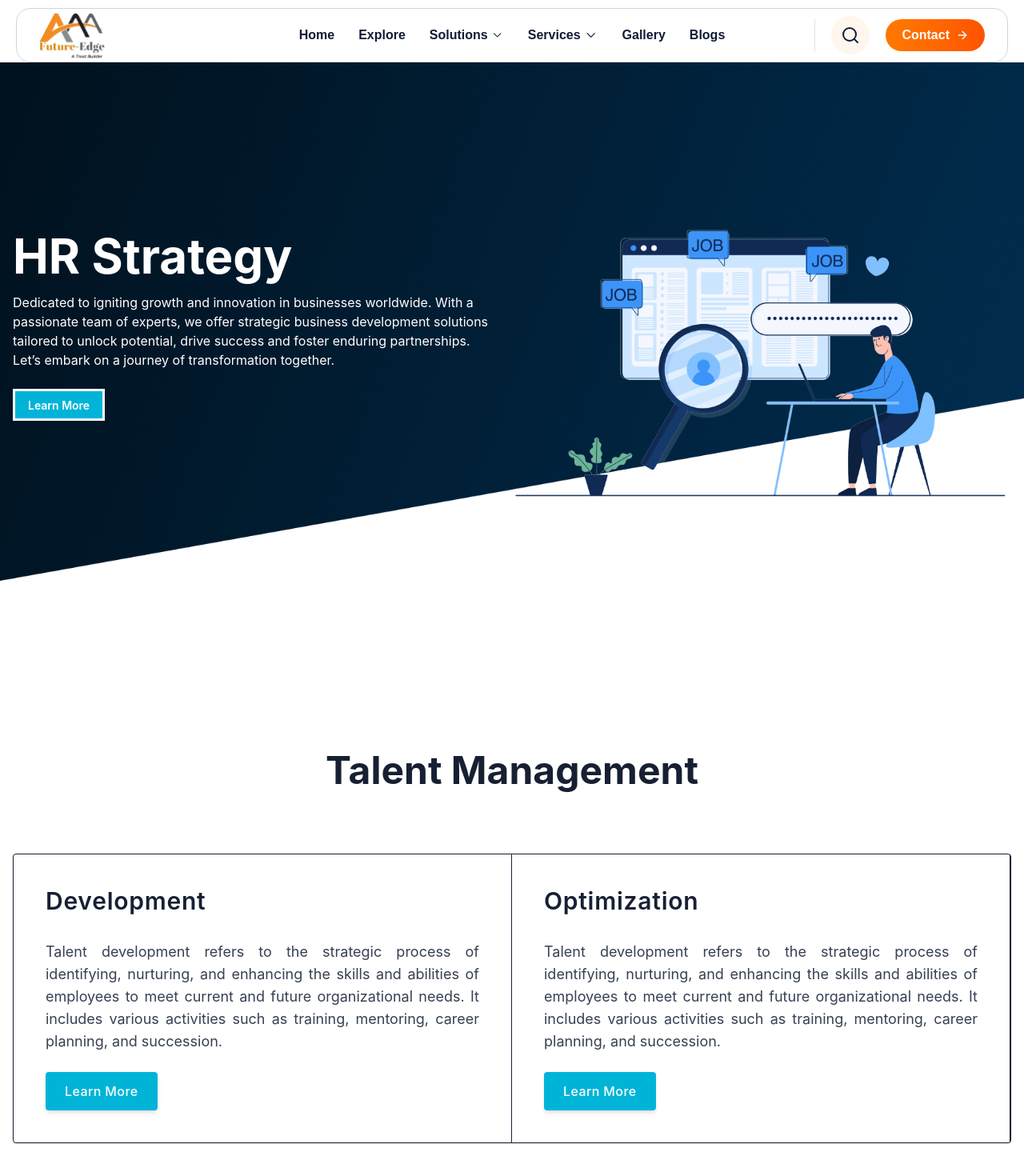
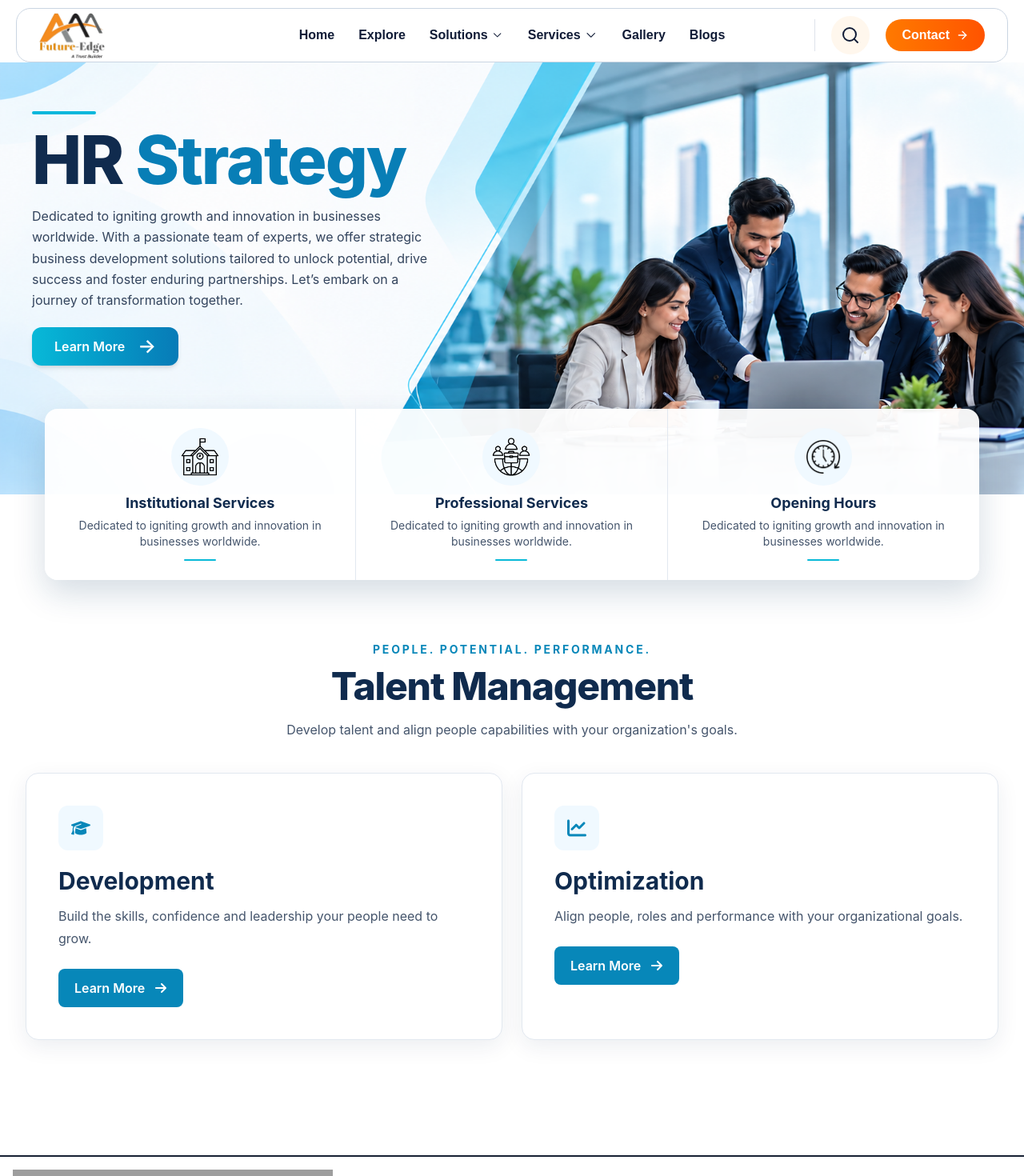
Before and after one commit to amin2305101727/AAA-Future-Edge, a Next.js app: page /hr-strategy in a window 1280 px wide. Shown: the top 1470 px of the page at 80% size. Built offline with nearby package versions, Linux system fonts and the light colour scheme; grey boxes are pictures that could not be loaded.

Commit message:
Redesign HR Strategy section with modern corporate UI

```diff
--- a/components/Others/Solutions/HR/HRBanner.tsx
+++ b/components/Others/Solutions/HR/HRBanner.tsx
@@ -1,53 +1,49 @@
-import Image from "next/image";
-import img1 from "../../../../assets/HRStratigy/img.png";
-import bannerImage from "../../../../assets/HRStratigy/HRBanner.png";
 import HRState from "./HRState";
 
 const HRBanner = () => {
   return (
-    <div className="relative isolate overflow-hidden" id="hr-strategy">
-      <div className="relative isolate">
-        <Image
-          src={bannerImage}
-          alt=""
-          fill
-          sizes="100vw"
+    <>
+      <section
+        id="hr-strategy"
+        className="relative isolate min-h-[720px] overflow-hidden bg-cover bg-center bg-no-repeat px-5 pb-8 pt-12 sm:px-8 sm:pt-16 lg:h-[540px] lg:min-h-0 lg:overflow-visible lg:px-0 lg:pb-0 lg:pt-0"
+        style={{ backgroundImage: "url('/images/HR.png')" }}
+      >
+        <div className="mx-auto flex min-h-[420px] max-w-[1200px] items-center sm:min-h-[440px] lg:min-h-[480px]">
+          <div className="max-w-[540px] lg:-translate-y-5">
+            <span
               aria-hidden="true"
-          className="pointer-events-none absolute inset-0 z-0 size-full object-cover object-center"
+              className="mb-4 block h-1 w-20 rounded-full bg-[#09b7dc]"
             />
-        <div className="relative z-10 px-4 lg:container lg:mx-auto">
-          <div className="grid lg:grid-cols-2 items-center pt-10 lg:pt-28">
-            <div className="">
-              <h5 className="mb-4 text-3xl lg:text-6xl font-bold text-white">
-                HR Strategy
-              </h5>
-              <p className="mb-6 text-white max-w-[600px]">
+            <h1 className="text-[clamp(3.2rem,6.5vw,5.5rem)] leading-[0.98] font-extrabold tracking-tight text-[#102b4e]">
+              HR <span className="text-[#087eb6]">Strategy</span>
+            </h1>
+            <p className="mt-4 max-w-[500px] text-sm leading-[1.65] text-[#33445d] sm:text-base">
               Dedicated to igniting growth and innovation in businesses
               worldwide. With a passionate team of experts, we offer strategic
-                business development solutions tailored to unlock potential,
-                drive success and foster enduring partnerships. Let’s embark on
-                a journey of transformation together.
+              business development solutions tailored to unlock potential, drive
+              success and foster enduring partnerships. Let’s embark on a
+              journey of transformation together.
             </p>
-              <button className="btn text-white bg-[#00B4D8]">
+            <a
+              href="#hr-strategy-services"
+              className="mt-5 inline-flex items-center gap-4 rounded-xl bg-gradient-to-r from-[#08b9d8] to-[#087bb7] px-7 py-3 text-base font-semibold text-white shadow-md transition hover:brightness-105 focus-visible:outline-2 focus-visible:outline-offset-4 focus-visible:outline-[#087bb7]"
+            >
               Learn More
-              </button>
-            </div>
-
-            <div className="pt-20 ">
-              <Image
-                src={img1}
-                width={img1.width}
-                height={img1.height}
-                sizes="(min-width: 1024px) 50vw, 100vw"
-                className=""
-                alt="Marketing Strategy"
-              />
+              <span aria-hidden="true" className="text-2xl leading-none">
+                →
+              </span>
+            </a>
           </div>
         </div>
-        </div>
+        <div
+          id="hr-strategy-services"
+          className="mx-auto max-w-[1200px] lg:absolute lg:inset-x-0 lg:bottom-0 lg:z-10 lg:translate-y-1/2"
+        >
           <HRState />
         </div>
-    </div>
+      </section>
+      <div aria-hidden="true" className="hidden h-[120px] lg:block" />
+    </>
   );
 };
 
--- a/components/Others/Solutions/HR/HRState.tsx
+++ b/components/Others/Solutions/HR/HRState.tsx
@@ -5,40 +5,49 @@ import icon3 from "../../../../assets/HRStratigy/icon3.png";
 
 const HRState = () => {
   return (
-    <div className="lg:container lg:mx-auto lg:max-w-[1000px] mt-10">
-      <div className="grid grid-cols-1 md:grid-cols-3 group bg-white shadow-2xl rounded-2xl">
+    <div className="mx-auto w-full px-0 sm:px-4">
+      <div className="grid grid-cols-1 overflow-hidden rounded-2xl bg-white/95 shadow-[0_16px_40px_rgba(15,63,100,0.18)] md:grid-cols-3">
         {/* Card 1 */}
-        <div className="p-3 lg:p-5 flex flex-col items-center text-center group hover:bg-slate-50 cursor-pointer rounded-l-2xl lg:border-r-4">
-          <Image className="w-16" src={icon1} alt="" />
+        <div className="group flex cursor-pointer flex-col items-center px-5 py-5 text-center transition-colors hover:bg-sky-50/70 sm:px-8 sm:py-6 md:border-r md:border-slate-200">
+          <div className="flex size-[72px] items-center justify-center rounded-full bg-sky-50">
+            <Image className="w-12" src={icon1} alt="" />
+          </div>
 
-          <p className="text-xl font-medium text-slate-700 mt-3">
+          <p className="mt-2 text-lg font-bold text-[#102b4e]">
             Institutional Services
           </p>
-          <p className="mt-2 text-sm text-slate-500">
+          <p className="mt-1 max-w-[340px] text-sm leading-5 text-slate-600">
             Dedicated to igniting growth and innovation in businesses worldwide.
           </p>
+          <span className="mt-3 h-0.5 w-10 rounded-full bg-[#08b9d8]" />
         </div>
 
         {/* Card 2 */}
-        <div className="p-3 lg:p-5 flex flex-col items-center text-center group hover:bg-slate-50 cursor-pointer rounded-l-2xl lg:border-r-4">
-          <Image className="w-16" src={icon2} alt="" />
-          <p className="text-xl font-medium text-slate-700 mt-3">
+        <div className="group flex cursor-pointer flex-col items-center px-5 py-5 text-center transition-colors hover:bg-sky-50/70 sm:px-8 sm:py-6 md:border-r md:border-slate-200">
+          <div className="flex size-[72px] items-center justify-center rounded-full bg-sky-50">
+            <Image className="w-12" src={icon2} alt="" />
+          </div>
+          <p className="mt-2 text-lg font-bold text-[#102b4e]">
             Professional Services
           </p>
-          <p className="mt-2 text-sm text-slate-500">
+          <p className="mt-1 max-w-[340px] text-sm leading-5 text-slate-600">
             Dedicated to igniting growth and innovation in businesses worldwide.
           </p>
+          <span className="mt-3 h-0.5 w-10 rounded-full bg-[#08b9d8]" />
         </div>
 
         {/* Card 3 */}
-        <div className="p-3 lg:p-5 flex flex-col items-center text-center group hover:bg-slate-50 cursor-pointer rounded-r-2xl">
-          <Image className="w-16" src={icon3} alt="" />
-          <p className="text-xl font-medium text-slate-700 mt-3">
+        <div className="group flex cursor-pointer flex-col items-center px-5 py-5 text-center transition-colors hover:bg-sky-50/70 sm:px-8 sm:py-6">
+          <div className="flex size-[72px] items-center justify-center rounded-full bg-sky-50">
+            <Image className="w-12" src={icon3} alt="" />
+          </div>
+          <p className="mt-2 text-lg font-bold text-[#102b4e]">
             Opening Hours
           </p>
-          <p className="mt-2 text-sm text-slate-500">
+          <p className="mt-1 max-w-[340px] text-sm leading-5 text-slate-600">
             Dedicated to igniting growth and innovation in businesses worldwide.
           </p>
+          <span className="mt-3 h-0.5 w-10 rounded-full bg-[#08b9d8]" />
         </div>
       </div>
     </div>
--- a/components/Others/Solutions/HR/TalentManagement.tsx
+++ b/components/Others/Solutions/HR/TalentManagement.tsx
@@ -1,60 +1,151 @@
+"use client";
+
+import { useEffect, useState } from "react";
+import { createPortal } from "react-dom";
+import {
+  FaArrowRight,
+  FaChartLine,
+  FaGraduationCap,
+  FaXmark,
+} from "react-icons/fa6";
+
+type TalentService = {
+  title: string;
+  description: string;
+  details: string;
+  icon: typeof FaGraduationCap;
+};
+
+const services: TalentService[] = [
+  {
+    title: "Development",
+    description:
+      "Build the skills, confidence and leadership your people need to grow.",
+    details:
+      "Talent development is a strategic process for identifying and strengthening the skills your organization needs today and in the future. We help shape practical development programs through skills assessment, focused training, mentoring, career planning and succession preparation—so employees can grow while your organization builds a stronger talent pipeline.",
+    icon: FaGraduationCap,
+  },
+  {
+    title: "Optimization",
+    description:
+      "Align people, roles and performance with your organizational goals.",
+    details:
+      "Talent optimization connects your people strategy with business outcomes. By understanding role requirements, workforce capabilities and performance goals, organizations can make more informed decisions about team structure, placement and growth. A considered optimization approach helps improve engagement, close capability gaps and ensure the right people are supported in the right roles.",
+    icon: FaChartLine,
+  },
+];
+
 const TalentManagement = () => {
+  const [activeService, setActiveService] = useState<TalentService | null>(null);
+
+  useEffect(() => {
+    if (!activeService) return;
+
+    const previousBodyOverflow = document.body.style.overflow;
+    const previousHtmlOverflow = document.documentElement.style.overflow;
+    document.body.style.overflow = "hidden";
+    document.documentElement.style.overflow = "hidden";
+
+    const closeOnEscape = (event: KeyboardEvent) => {
+      if (event.key === "Escape") setActiveService(null);
+    };
+
+    window.addEventListener("keydown", closeOnEscape);
+    return () => {
+      window.removeEventListener("keydown", closeOnEscape);
+      document.body.style.overflow = previousBodyOverflow;
+      document.documentElement.style.overflow = previousHtmlOverflow;
+    };
+  }, [activeService]);
+
   return (
-    <div>
-      <div className=" px-4 lg:container lg:mx-auto lg:max-w-[1300px]">
-        <h1 className="font-bold text-3xl lg:text-5xl text-center my-10 lg:my-20">
+    <section className="px-4 py-12 sm:px-6 sm:py-16 lg:px-8">
+      <div className="mx-auto max-w-[1300px]">
+        <header className="mb-8 text-center sm:mb-10">
+          <p className="mb-3 text-sm font-bold uppercase tracking-[0.2em] text-[#0787b9]">
+            People. Potential. Performance.
+          </p>
+          <h2 className="text-3xl font-extrabold tracking-tight text-[#102b4e] sm:text-4xl lg:text-5xl">
             Talent Management
-        </h1>
-        <div className="flex flex-col bg-white border rounded shadow-sm md:justify-center lg:flex-row">
-          <div className="flex flex-col justify-between p-5 border-b sm:p-10 lg:border-b-0 lg:border-r lg:w-1/2">
-            <div>
-              <p className="mb-2 text-2xl lg:text-3xl font-semibold tracking-wide">
-                Development
+          </h2>
+          <p className="mx-auto mt-4 max-w-2xl text-base leading-7 text-slate-600">
+            Develop talent and align people capabilities with your
+            organization&apos;s goals.
           </p>
+        </header>
 
-              <p className="mb-6 text-base text-gray-700 md:text-lg lg:mt-8 text-justify">
-                Talent development refers to the strategic process of
-                identifying, nurturing, and enhancing the skills and abilities
-                of employees to meet current and future organizational needs. It
-                includes various activities such as training, mentoring, career
-                planning, and succession.
+        <div className="grid gap-6 md:grid-cols-2">
+          {services.map((service) => {
+            const Icon = service.icon;
+
+            return (
+              <article
+                key={service.title}
+                className="group rounded-2xl border border-slate-200 bg-white p-6 shadow-[0_8px_28px_rgba(16,43,78,0.08)] transition-all duration-300 hover:-translate-y-1 hover:border-[#0787b9] hover:bg-[#087eb6] hover:shadow-[0_18px_40px_rgba(8,126,182,0.22)] sm:p-8 lg:p-10"
+              >
+                <div className="flex size-14 items-center justify-center rounded-xl bg-sky-50 text-[#0787b9] transition-colors duration-300 group-hover:bg-white/15 group-hover:text-white">
+                  <Icon className="text-2xl" aria-hidden="true" />
+                </div>
+                <h3 className="mt-5 text-2xl font-bold text-[#102b4e] transition-colors duration-300 group-hover:text-white sm:text-3xl">
+                  {service.title}
+                </h3>
+                <p className="mt-3 max-w-xl leading-7 text-slate-600 transition-colors duration-300 group-hover:text-white/90">
+                  {service.description}
                 </p>
-            </div>
-            <div className="flex items-center">
                 <button
-                type="submit"
-                className="inline-flex items-center justify-center h-12 px-6 mr-6 font-medium tracking-wide text-white transition duration-200 rounded shadow-md bg-[#00B4D8]"
+                  type="button"
+                  onClick={() => setActiveService(service)}
+                  aria-haspopup="dialog"
+                  className="mt-6 inline-flex items-center gap-3 rounded-lg bg-[#0787b9] px-5 py-3 font-semibold text-white transition-all duration-300 hover:bg-[#05678f] focus-visible:outline-2 focus-visible:outline-offset-4 focus-visible:outline-[#0787b9] group-hover:bg-white group-hover:text-[#087eb6] group-hover:hover:bg-sky-50"
                 >
                   Learn More
+                  <FaArrowRight aria-hidden="true" />
                 </button>
+              </article>
+            );
+          })}
         </div>
       </div>
-          <div className="flex flex-col justify-between p-5 border-b sm:p-10 lg:border-b-0 lg:border-r lg:w-1/2">
-            <div>
-              <p className="mb-2 text-2xl lg:text-3xl font-semibold tracking-wide">
-                Optimization
+
+      {activeService
+        ? createPortal(
+            <div
+              className="fixed inset-0 z-[9999] flex items-center justify-center overflow-y-auto bg-slate-950/65 p-4 sm:p-6"
+              onClick={() => setActiveService(null)}
+            >
+              <section
+                role="dialog"
+                aria-modal="true"
+                aria-labelledby="talent-service-dialog-title"
+                className="relative my-auto max-h-[min(90dvh,760px)] w-full max-w-2xl overflow-y-auto rounded-2xl bg-white p-6 shadow-2xl sm:p-9"
+                onClick={(event) => event.stopPropagation()}
+              >
+                <button
+                  type="button"
+                  onClick={() => setActiveService(null)}
+                  aria-label="Close details"
+                  className="sticky top-0 z-10 -mr-1 -mt-1 ml-auto flex size-10 items-center justify-center rounded-full bg-slate-100 text-slate-700 transition hover:bg-sky-100 hover:text-[#087eb6] focus-visible:outline-2 focus-visible:outline-offset-2 focus-visible:outline-[#087eb6]"
+                >
+                  <FaXmark aria-hidden="true" />
+                </button>
+                <p className="text-sm font-bold uppercase tracking-[0.18em] text-[#0787b9]">
+                  Talent Management
                 </p>
-
-              <p className="mb-6 text-base text-gray-700 md:text-lg lg:mt-8 text-justify">
-                Talent development refers to the strategic process of
-                identifying, nurturing, and enhancing the skills and abilities
-                of employees to meet current and future organizational needs. It
-                includes various activities such as training, mentoring, career
-                planning, and succession.
+                <h2
+                  id="talent-service-dialog-title"
+                  className="mt-2 text-3xl font-extrabold tracking-tight text-[#102b4e] sm:text-4xl"
+                >
+                  {activeService.title}
+                </h2>
+                <p className="mt-5 text-base leading-8 text-slate-600">
+                  {activeService.details}
                 </p>
-            </div>
-            <div className="flex items-center">
-              <button
-                type="submit"
-                className="inline-flex items-center justify-center h-12 px-6 mr-6 font-medium tracking-wide text-white transition duration-200 rounded shadow-md bg-[#00B4D8]"
-              >
-                Learn More
-              </button>
-            </div>
-          </div>
-        </div>
-      </div>
-    </div>
+              </section>
+            </div>,
+            document.body,
+          )
+        : null}
+    </section>
   );
 };
 
```
Lines whose indentation alone changed are shown as unchanged.
